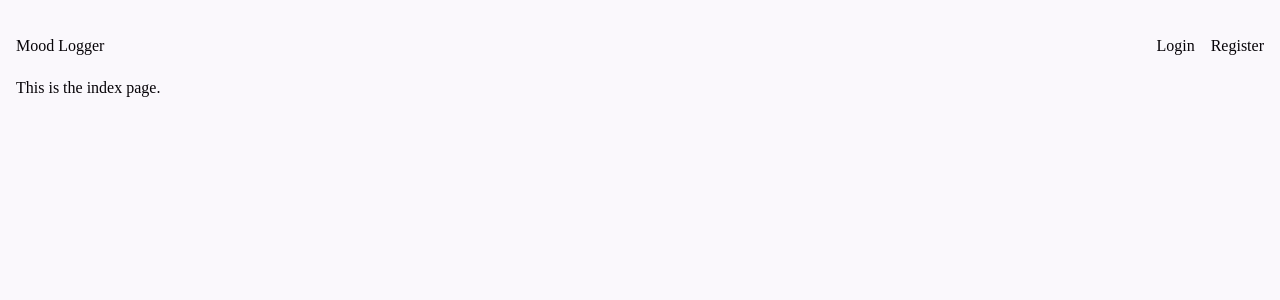
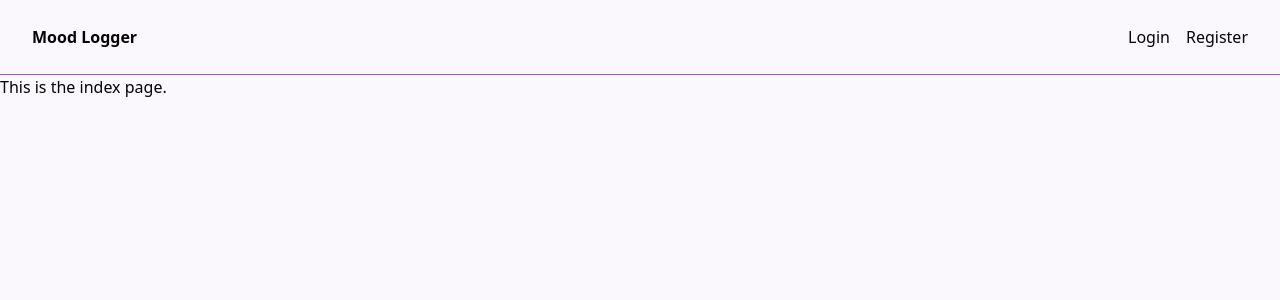
Before and after one commit to jonmico/mood-logger-client, a React (Vite) app: page / in a window 1280 px wide. Shown: the top 300 px of the page. Built offline with nearby package versions, Linux system fonts and the light colour scheme.

Commit message:
Adds styling to the navbar.

```diff
--- a/package.json
+++ b/package.json
@@ -10,6 +10,7 @@
     "preview": "vite preview"
   },
   "dependencies": {
+    "@fontsource-variable/inter": "^5.2.8",
     "lucide-react": "^1.21.0",
     "react": "^19.2.6",
     "react-dom": "^19.2.6",
--- a/src/App.module.css
+++ b/src/App.module.css
@@ -1,6 +1,5 @@
 .app {
-  padding: 1rem;
   display: grid;
-  grid-template-rows: 60px 1fr;
+  grid-template-rows: 75px 1fr;
   min-height: 100vh;
 }
--- a/src/components/Navbar.module.css
+++ b/src/components/Navbar.module.css
@@ -2,9 +2,24 @@
   display: flex;
   justify-content: space-between;
   align-items: center;
+  border-bottom: 1px solid var(--primary);
+  padding: 0rem 2rem;
 }
 
 .auth {
   display: flex;
   gap: 1rem;
 }
+
+.main {
+  font-weight: 600;
+}
+
+.link {
+  transition: color 200ms ease-in-out;
+
+  &:hover {
+    color: var(--text-600);
+    transition: color 200ms ease-in-out;
+  }
+}
--- a/src/components/Navbar.tsx
+++ b/src/components/Navbar.tsx
@@ -1,15 +1,21 @@
-import { NavLink } from "react-router";
+import { Link, NavLink } from "react-router";
 import styles from "./Navbar.module.css";
 
 export default function Navbar() {
   return (
     <nav className={styles.navbar}>
       <div>
-        <NavLink to="/">Mood Logger</NavLink>
+        <Link className={`${styles.link} ${styles.main}`} to="/">
+          Mood Logger
+        </Link>
       </div>
       <div className={styles.auth}>
-        <NavLink to="/login">Login</NavLink>
-        <NavLink to="/register">Register</NavLink>
+        <NavLink className={styles.link} to="/login">
+          Login
+        </NavLink>
+        <NavLink className={styles.link} to="/register">
+          Register
+        </NavLink>
       </div>
     </nav>
   );
--- a/src/main.tsx
+++ b/src/main.tsx
@@ -7,6 +7,7 @@ import Register from "./pages/Register";
 import Index from "./pages/Index";
 import "./styles/reset.css";
 import "./styles/global.css";
+import "@fontsource-variable/inter/wght.css";
 
 createRoot(document.getElementById("root")!).render(
   <StrictMode>
--- a/src/styles/global.css
+++ b/src/styles/global.css
@@ -69,4 +69,21 @@
 body {
   background-color: var(--background);
   color: var(--text);
+  font-family:
+    "Inter Variable",
+    system-ui,
+    -apple-system,
+    BlinkMacSystemFont,
+    "Segoe UI",
+    Roboto,
+    Oxygen,
+    Ubuntu,
+    Cantarell,
+    "Open Sans",
+    "Helvetica Neue",
+    sans-serif;
 }
+
+a.active {
+  color: var(--primary);
+}
```
Also changed, not shown: 1 other file (tests, documents, lock files or other folders).
